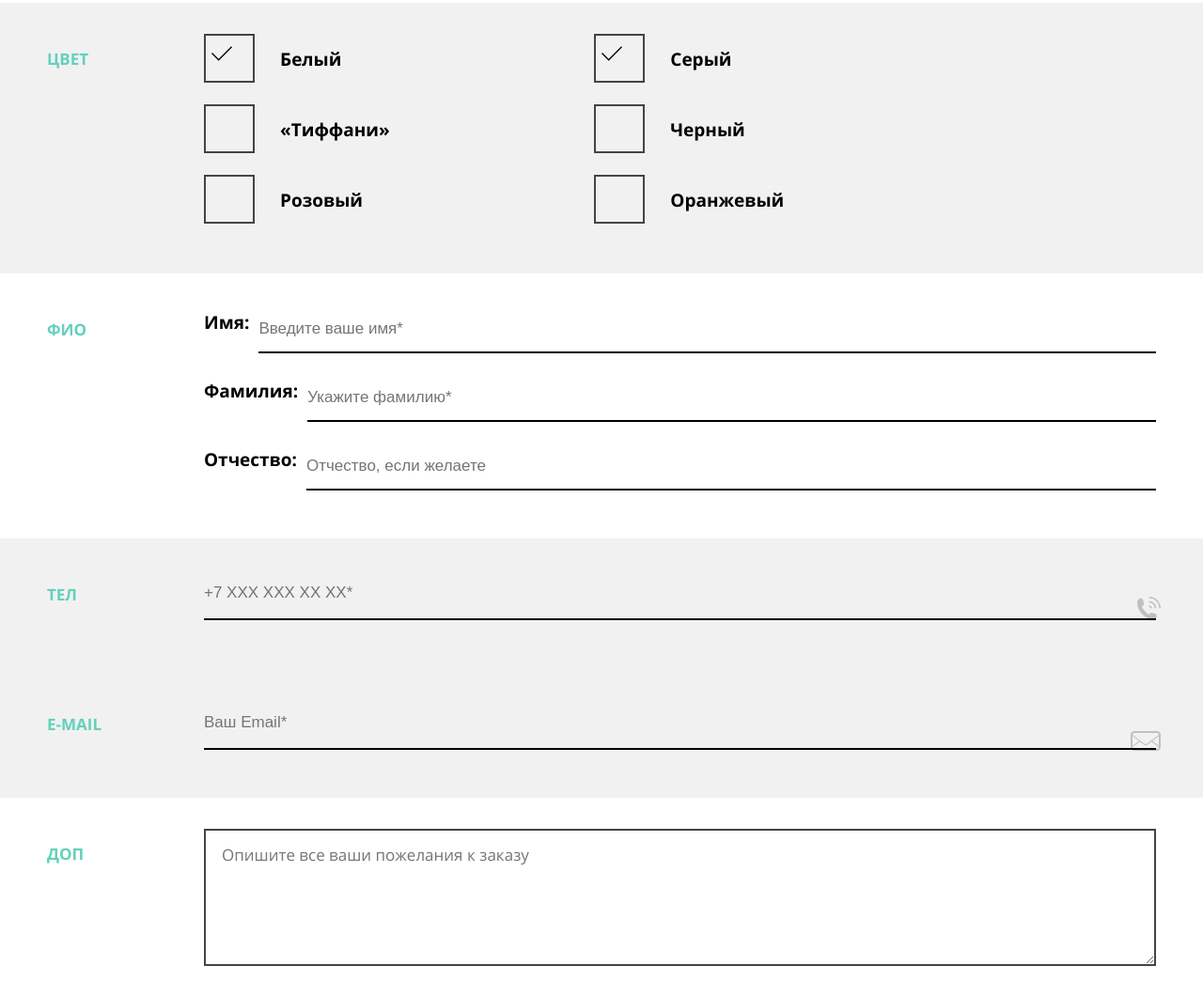
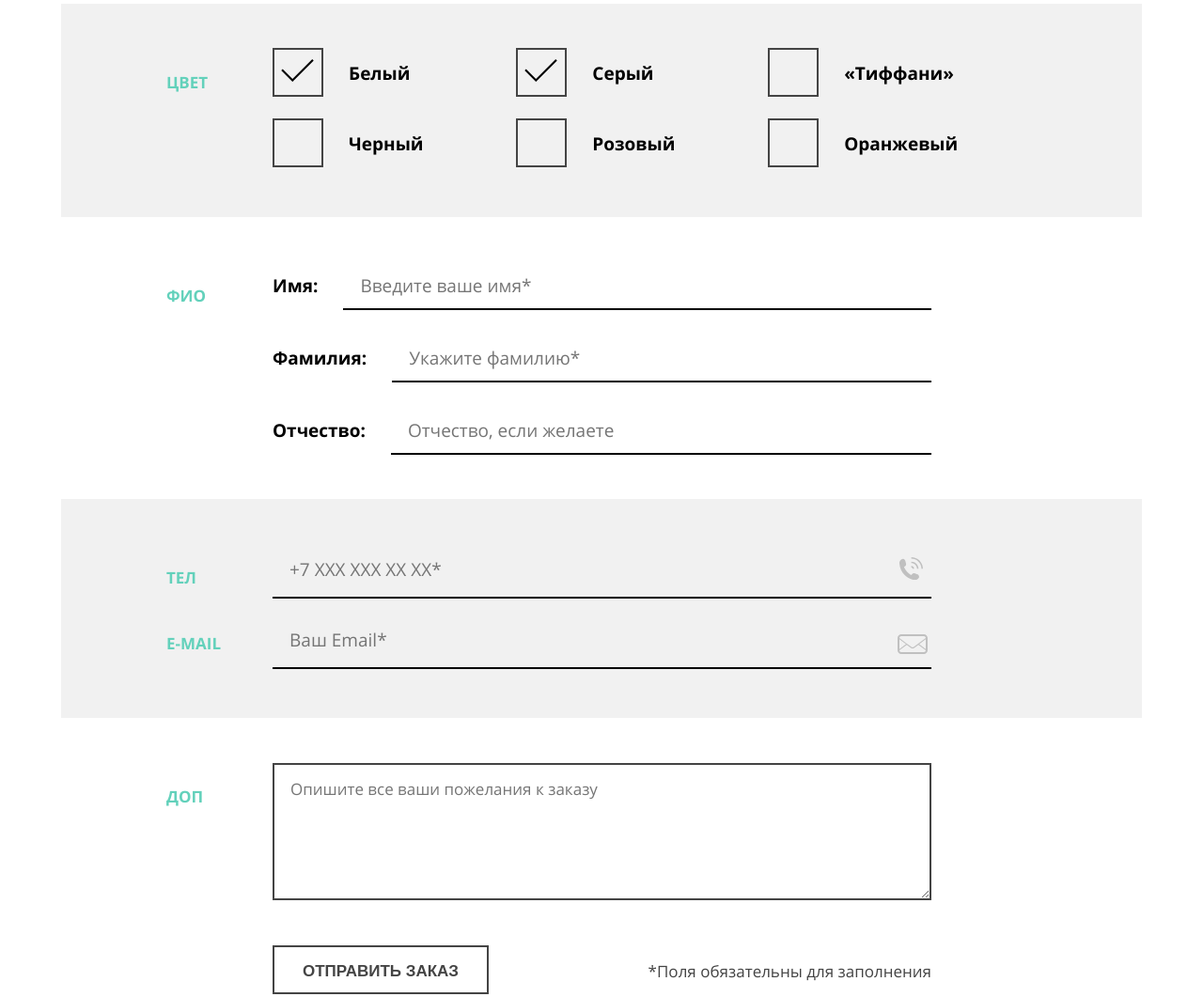
Before and after one commit to lealeli/95068-mishka-20, a website: page source/form.html in a window 1280 px wide. Shown: the part 756-1817 px from the top of the page at 94% size. Drawn offline with nearby package versions, Linux system fonts and the light colour scheme; files that its build step writes are made by us from their sources; files whose address does not match are found by name.

Commit message:
Завершаем вёрстку адаптивных сеток

```diff
--- a/source/form.html
+++ b/source/form.html
@@ -85,7 +85,7 @@
       <label class="page-form__value page-form__value--radio" for="toy">Детская игрушка</label>
     </section>
 
-    <section class="page-form__item page-form__item--bg">
+    <section class="page-form__item page-form__item--bg page-form__item--checkbox">
       <h2 class="page-form__legend">Цвет</h2>
 
       <input class="page-form__checkbox visually-hidden" type="checkbox" id="colorChoice1" name="color" value="white" checked>
@@ -107,7 +107,7 @@
       <label class="page-form__value page-form__value--checkbox" for="colorChoice6">Оранжевый</label>
     </section>
 
-    <section class="page-form__item">
+    <section class="page-form__item page-form__item--name">
       <h2 class="page-form__legend">ФИО</h2>
 
       <div class="page-form__value-wrapper">
@@ -126,22 +126,22 @@
       </div>
     </section>
 
-    <section class="page-form__item page-form__item--bg">
+    <section class="page-form__item page-form__item--bg page-form__item--tel">
       <h2 class="page-form__legend page-form__legend--info">Тел</h2>
 
       <input class="page-form__input-info page-form__input-info--contact" type="tel" id="tel" name="tel" placeholder="+7 ХХХ ХХХ ХХ ХХ*" required pattern="\+7\s?[0-9]{3}\s?[0-9]{3}\s?[0-9]{2}\s?[0-9]{2}">
       <label class="page-form__value-tel" for="tel"></label>
     </section>
 
-    <section class="page-form__item page-form__item--bg">
-      <h2 class="page-form__legend page-form__legend--info">E-mail</h2>
+    <section class="page-form__item page-form__item--bg page-form__item--email">
+      <h2 class="page-form__legend page-form__legend--info page-form__legend--email">E-mail</h2>
 
       <input class="page-form__input-info page-form__input-info--contact" type="email" id="email" name="email" placeholder="Ваш Email*" required>
       <label class="page-form__value-email" for="email"></label>
     </section>
 
-    <section class="page-form__item page-form__legend--info">
-      <h2 class="page-form__legend">Доп</h2>
+    <section class="page-form__item page-form__item--info">
+      <h2 class="page-form__legend page-form__legend--info">Доп</h2>
 
       <textarea  class="page-form__input-text" id="add" name="add" rows="6" placeholder="Опишите все ваши пожелания к заказу"></textarea>
       <label for="add"></label>
--- a/source/sass/components/page-form.scss
+++ b/source/sass/components/page-form.scss
@@ -53,7 +53,7 @@
   margin: 30px 30px 57px 30px;
 
   @media (min-width: $tablet-width) {
-    margin: 30px 0 57px 0;
+    margin: 10px 0 49px 0;
     display: flex;
     flex-wrap: wrap;
     justify-content: space-between;
@@ -68,7 +68,7 @@
   position: relative;
 
   @media (min-width: $tablet-width) {
-    padding: 33px 50px 30px 217px;
+    padding: 52px 50px 30px 217px;
     border: 0;
     display: flex;
     flex-wrap: wrap;
@@ -76,10 +76,62 @@
     width: 100%;
   }
 
+  @media (min-width: $desktop-width) {
+    padding: 54px 224px 30px 225px;
+  }
+
   &--bg {
-
     @media (min-width: $tablet-width) {
       background-color: $basic-grey-light-half;
+    }
+  }
+
+  &--checkbox {
+    @media (min-width: $tablet-width) {
+      display: grid;
+      grid-template-columns: auto auto;
+      grid-template-rows: auto auto auto;
+      grid-column-gap: 27px;
+    }
+
+    @media (min-width: $desktop-width) {
+      grid-template-columns: auto auto auto;
+      grid-template-rows: auto auto;
+      padding: 47px 97px 30px 225px;
+      grid-column-gap: 0;
+    }
+  }
+
+  &--name {
+    @media (min-width: $tablet-width) {
+      padding-bottom: 20px;
+    }
+
+    @media (min-width: $desktop-width) {
+      padding-bottom: 15px;
+    }
+  }
+
+  &--tel {
+    @media (min-width: $tablet-width) {
+      padding-bottom: 0;
+    }
+  }
+
+  &--email {
+    @media (min-width: $tablet-width) {
+      padding-bottom: 49px;
+      padding-top: 23px;
+    }
+
+    @media (min-width: $desktop-width) {
+      padding-bottom: 52px;
+    }
+  }
+
+  &--info {
+    @media (min-width: $tablet-width) {
+      padding-top: 48px;
     }
   }
 }
@@ -98,12 +150,24 @@
   @media (min-width: $tablet-width) {
     background-color: transparent;
     position: absolute;
-    top: 38px;
+    top: 52px;
     left: 50px;
+  }
+
+
+  @media (min-width: $desktop-width) {
+    top: 62px;
+    left: 112px;
   }
 
   &--info {
     margin-bottom: 5px;
+  }
+
+  &--email {
+    @media (min-width: $tablet-width) {
+      top: 26px;
+    }
   }
 }
 
@@ -237,6 +301,10 @@
   background-position: 8px 12px;
   top: 0;
   left: 0;
+
+  @media (min-width: $tablet-width) {
+    background-size: 37px 24px;
+  }
 }
 
 .page-form__checkbox:focus + .page-form__value--checkbox::before {
@@ -250,14 +318,32 @@
   line-height: 18px;
   color: rgba($basic-black, 0.3);
   border: none;
-  box-shadow: inset 0px -2px 0px #000000;
+  box-shadow: inset 0 -2px 0 #000000;
   margin-bottom: 21px;
+  font-family: $font-family;
+
+  @media (min-width: $tablet-width) {
+    padding: 6px 0 11px 18px;
+    font-size: 20px;
+    margin-bottom: 32px;
+    margin-left: 15px;
+  }
+
+  @media (min-width: $desktop-width) {
+    font-size: 19px;
+    padding: 6px 0 13px 18px;
+    margin-left: 17px;
+  }
 
   &--contact {
-    padding: 16px 0 20px 0;
+    margin-bottom: 25px;
+    font-size: 19px;
+
 
     @media (min-width: $tablet-width) {
       background-color: $basic-grey-light-half;
+      margin: 0;
+      padding: 8px 0 18px 18px;
     }
   }
 
@@ -283,7 +369,11 @@
 
   @media (min-width: $tablet-width) {
     top: 62px;
-    right: 45px;
+    right: 76px;
+  }
+
+  @media (min-width: $desktop-width) {
+    right: 233px;
   }
 }
 
@@ -303,8 +393,12 @@
   opacity: 0.2;
 
   @media (min-width: $tablet-width) {
-    top: 62px;
-    right: 45px;
+    top: 33px;
+    right: 72px;
+  }
+
+  @media (min-width: $desktop-width) {
+    right: 228px;
   }
 }
 
@@ -343,6 +437,12 @@
   @media (min-width: $tablet-width) {
     margin: auto 50px auto 0;
     order: 1;
+    font-size: 17px;
+    line-height: 30px;
+  }
+
+  @media (min-width: $desktop-width) {
+    margin: 25px 224px auto 0;
   }
 }
 
@@ -350,5 +450,10 @@
   @media (min-width: $tablet-width) {
     width: 230px;
     margin-left: 50px;
+    margin-top: 10px;
+  }
+
+  @media (min-width: $desktop-width) {
+    margin: 12px 0 auto 225px;
   }
 }
--- a/source/sass/components/page.scss
+++ b/source/sass/components/page.scss
@@ -17,5 +17,6 @@
   font-size: 15px;
   line-height: 24px;
   min-width: 320px;
-  margin: 0;
+  max-width: 1150px;
+  margin: 0 auto;
 }
```
